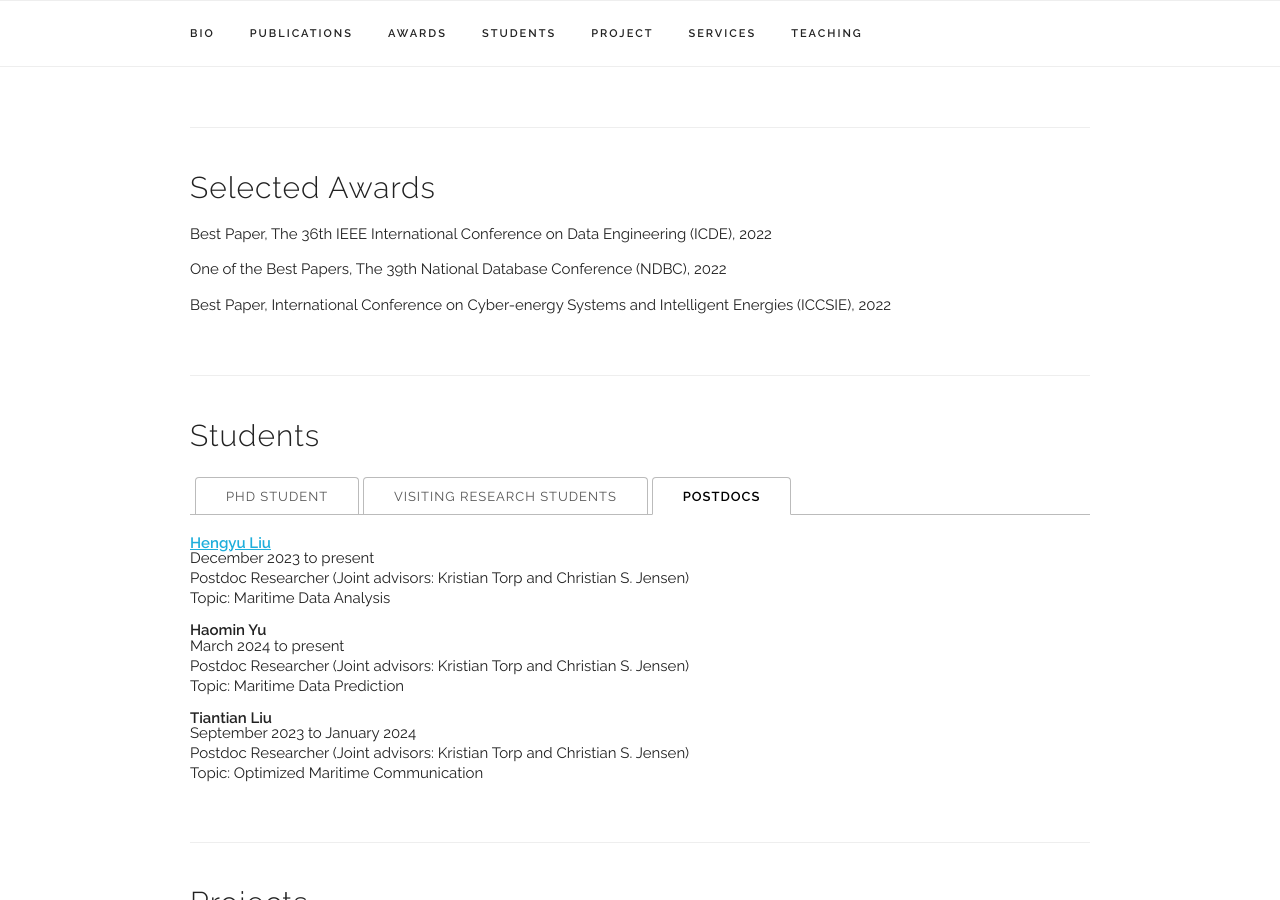
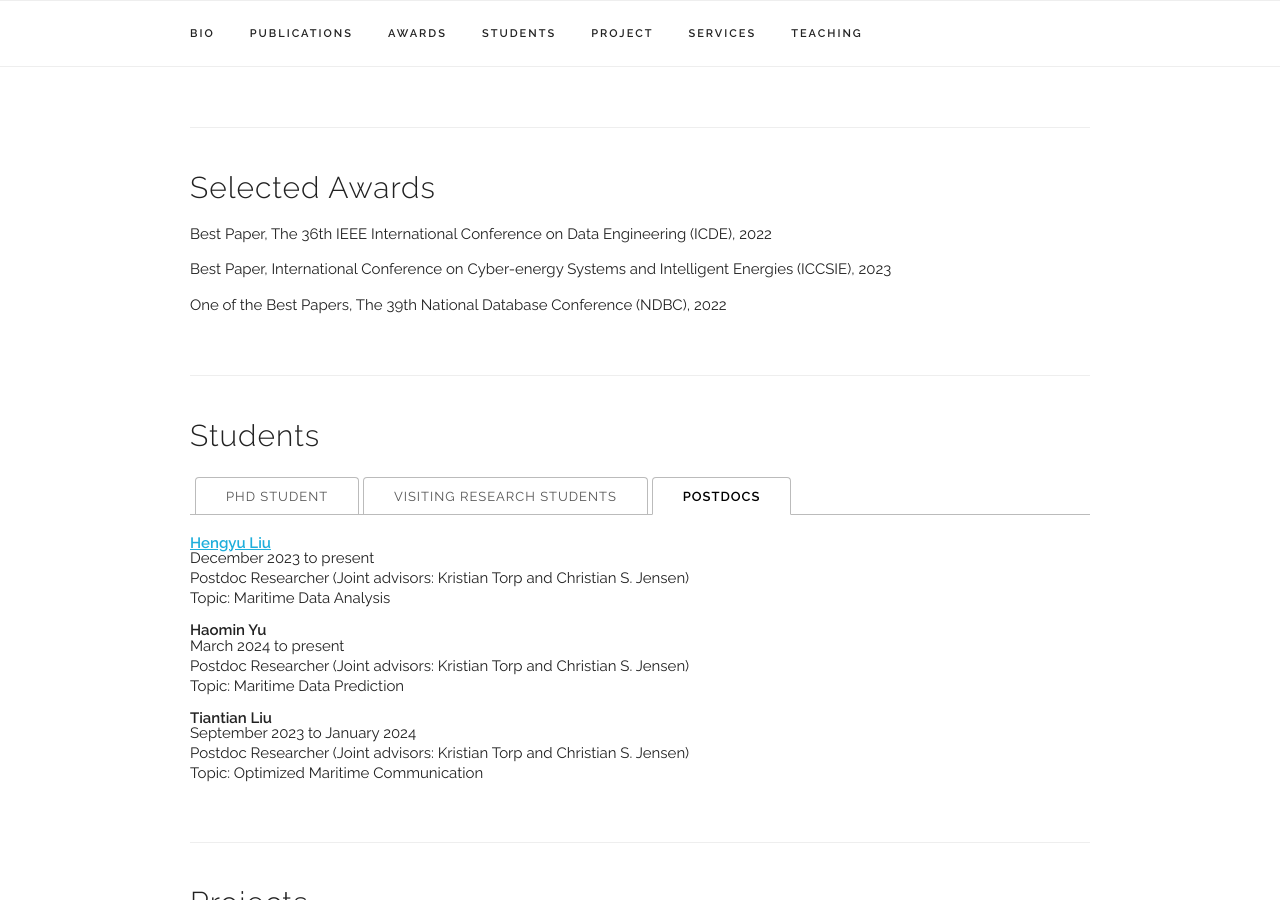
Before and after one commit to litianyi-cs-dkaau/litianyi-cs-dkaau.github.io, a Jekyll site: the page built from index.html, in a window 1280 px wide and 900 px high, scrolled down 2222 px. Built offline with Jekyll 4.4.1, drawn with Linux system fonts in a browser that asks for light colours.

Commit message:
Update awards.yaml

```diff
--- a/_data/awards.yaml
+++ b/_data/awards.yaml
@@ -3,10 +3,10 @@ awards:
     conference: The 36th IEEE International Conference on Data Engineering (ICDE)
     time: 2022
 
+  - name: Best Paper
+    conference: International Conference on Cyber-energy Systems and Intelligent Energies (ICCSIE)
+    time: 2023
+
   - name: One of the Best Papers
     conference: The 39th National Database Conference (NDBC)
     time: 2022
-
-  - name: Best Paper
-    conference: International Conference on Cyber-energy Systems and Intelligent Energies (ICCSIE)
-    time: 2022
```
